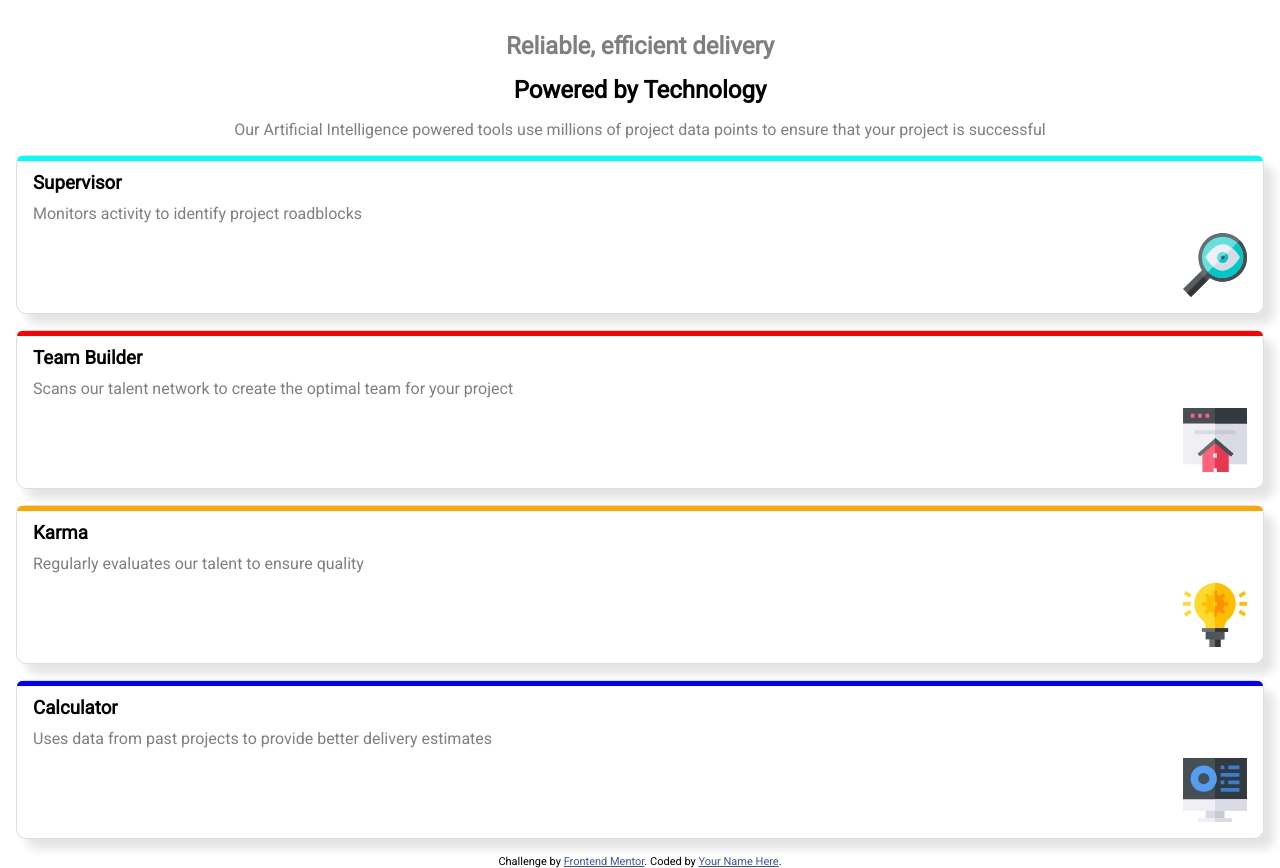
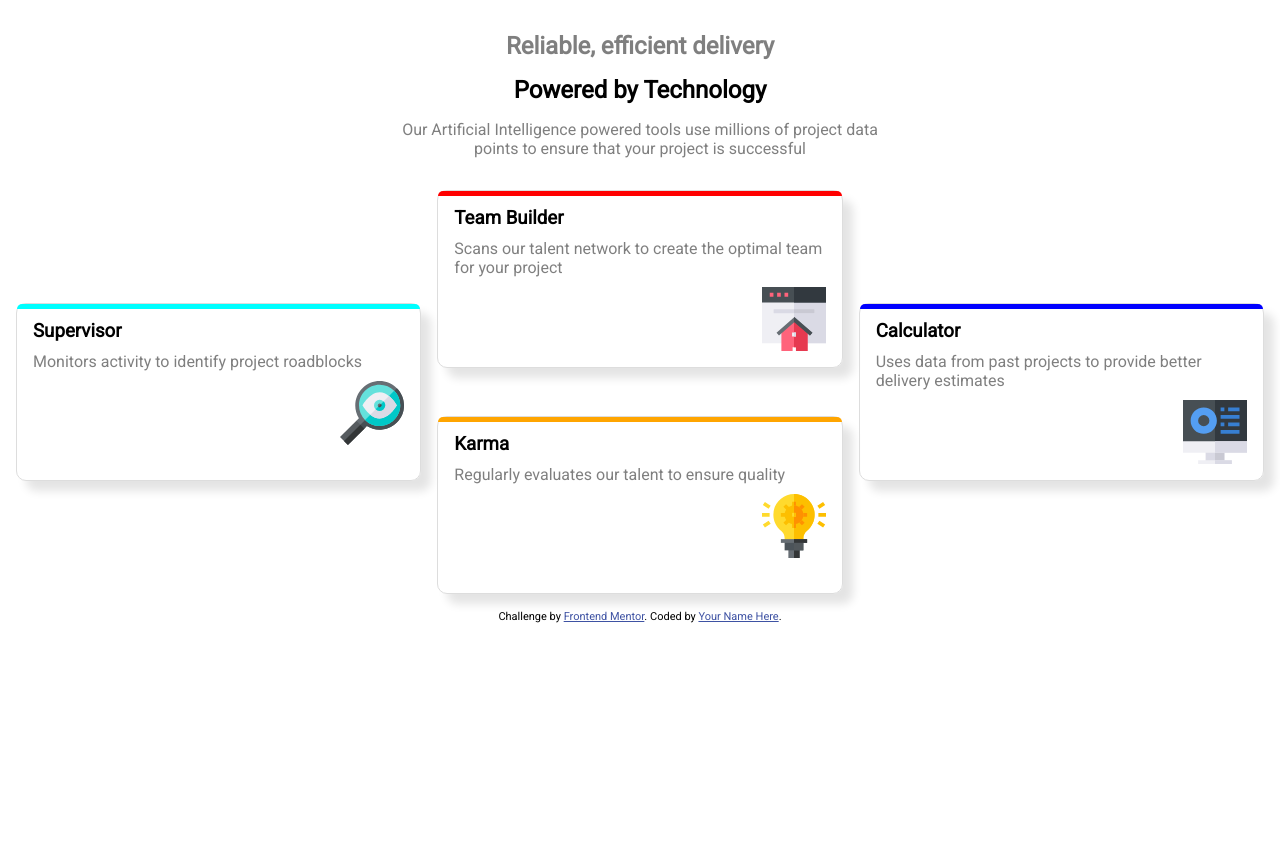
Before and after one commit to ahmad-reza619/fementor-fourcard, a plain HTML site: page index.html in a window 1280 px wide. After the commit the page ends 800 px from the top, so only its background shows below. Drawn offline with Linux system fonts and the light colour scheme.

Commit message:
feat(main.css): add desktop version

```diff
--- a/styles/main.css
+++ b/styles/main.css
@@ -70,3 +70,35 @@ body, html, * {
   display: flex;
   flex-direction: row-reverse;
 }
+
+@media screen and (min-width: 768px) {
+  .heading {
+    padding: 0 30%;
+  }
+
+  .content {
+    display: grid;
+    grid-template-columns: repeat(3, 1fr);
+    grid-template-rows: repeat(4, 1fr);
+    gap: 1rem;
+
+    grid-template-areas:
+      ". card-red  ."
+      "card-aqua card-red  card-blue"
+      "card-aqua card-orange  card-blue"
+      ". card-orange  .";
+  }
+
+  .card-aqua {
+    grid-area: card-aqua;
+  }
+  .card-red {
+    grid-area: card-red;
+  }
+  .card-orange {
+    grid-area: card-orange;
+  }
+  .card-blue {
+    grid-area: card-blue;
+  }
+}
```
